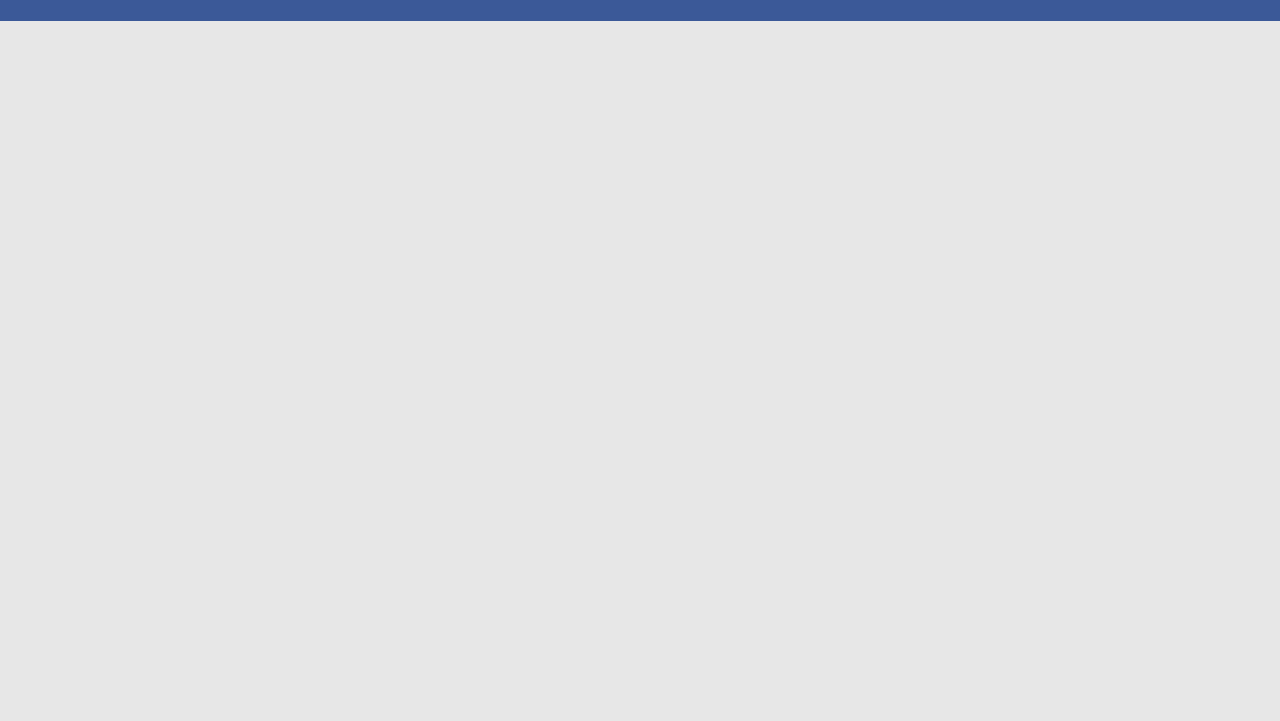
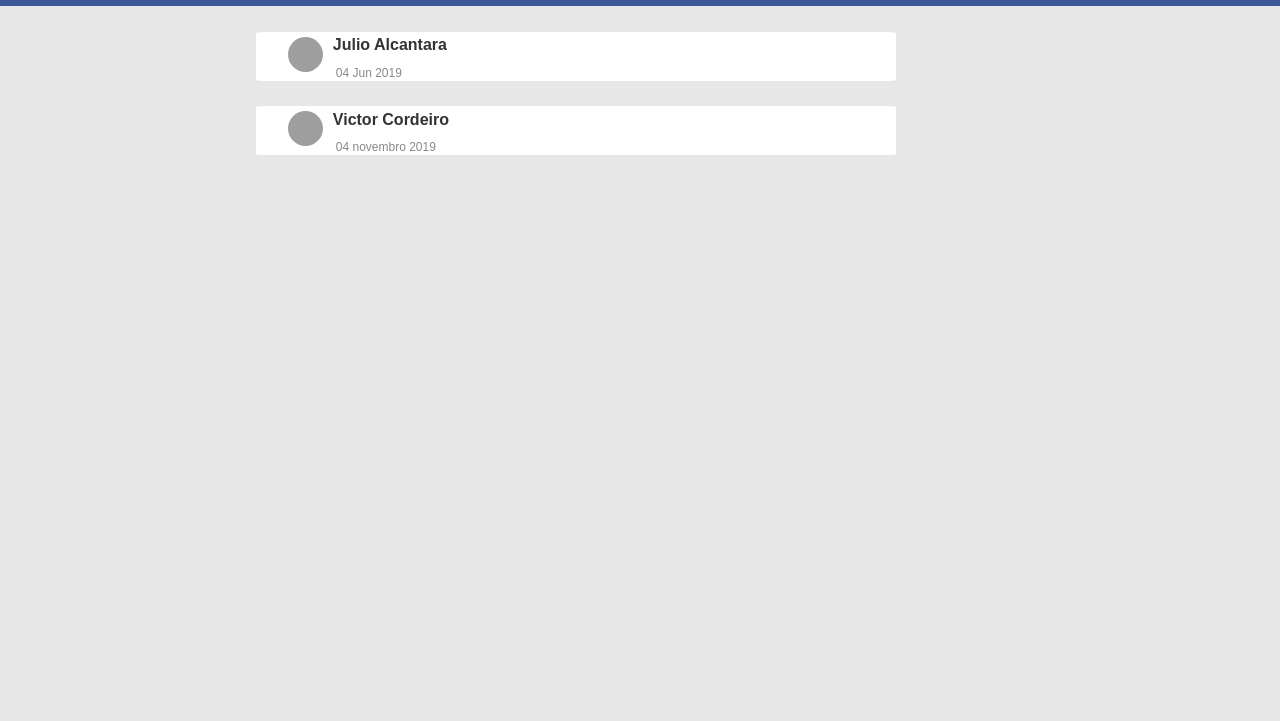
Before and after one commit to VictorHCord/bootcamp-gostack-desafio-04, a React app: page / in a window 1280 px wide. Shown: the part 79-800 px from the top of the page. Built offline with nearby package versions, Linux system fonts and the light colour scheme; grey boxes are pictures that could not be loaded.

Commit message:
Creating web page

```diff
--- a/babel.config.js
+++ b/babel.config.js
@@ -3,5 +3,8 @@ module.exports = {
     "@babel/preset-env",
     "@babel/preset-react"
   ],
+  plugins: [
+    '@babel/plugin-proposal-class-properties'
+  ]
 
 };
--- /dev/null
+++ b/components/AllPost.js
@@ -0,0 +1,18 @@
+import React from 'react';
+
+function AllPost({ post }) {
+  const {author , date , comment} = post;
+
+  return (
+    <div className="container">
+      <div className="control-content">
+      <img src={author.avatar} />
+      <span className="date">{date}</span>
+      <span className="name">{author.name}</span>
+      </div>
+    </div>
+
+  );
+}
+
+export default AllPost;
--- a/components/App.js
+++ b/components/App.js
@@ -1,11 +1,15 @@
 import React from 'react';
 import Header from './Header';
+import PostList from './PostList';
 import '../src/App.css';
 
 function App(){
   return (
     <>
   <Header />
+  <PostList />
+
+
   </>
   );
 }
--- /dev/null
+++ b/components/PostList.js
@@ -0,0 +1,59 @@
+import React , { Component } from 'react';
+import AllPost from './AllPost';
+
+class PostList extends Component {
+  state = {
+    posts: [
+      {
+        id: 1,
+        author: {
+          name: "Julio Alcantara",
+          avatar: "https://pickaface.net/gallery/avatar/20151107_070622_3057_aleatorio.png"
+        },
+        date: "04 Jun 2019",
+        content: "Pessoal, alguém sabe se a Rocketseat está contratando?",
+        comments: [
+          {
+            id: 1,
+            author: {
+              name: "Diego Fernandes",
+              avatar: "https://pickaface.net/gallery/avatar/20151107_070622_3057_aleatorio.png"
+            },
+            content: "Conteúdo do comentário"
+          }
+        ]
+      },
+      {
+        id: 2,
+        author: {
+          name: "Victor Cordeiro",
+          avatar: "https://pickaface.net/gallery/avatar/20151107_070622_3057_aleatorio.png"
+        },
+        date: "04 novembro 2019",
+        content: "Pessoal, alguém sabe se a Rocketseat está contratando?",
+        comments: [
+          {
+            id: 2,
+            author: {
+              name: "Leonardo Fernandes",
+              avatar: "https://pickaface.net/gallery/avatar/20151107_070622_3057_aleatorio.png"
+            },
+            content: "Conteúdo do comentário"
+          }
+        ]
+      },
+    ]
+  };
+
+  render() {
+    const { posts } = this.state;
+
+    return (
+      <>
+        {posts.map(post => <AllPost key={post.id} post={post} />)}
+      </>
+    );
+  }
+}
+
+export default PostList;
--- a/package.json
+++ b/package.json
@@ -9,6 +9,7 @@
   },
   "devDependencies": {
     "@babel/core": "^7.7.0",
+    "@babel/plugin-proposal-class-properties": "^7.7.0",
     "@babel/preset-env": "^7.7.1",
     "@babel/preset-react": "^7.7.0",
     "babel-loader": "^8.0.6",
--- a/src/App.css
+++ b/src/App.css
@@ -6,12 +6,12 @@ body{
   background: rgb(231, 231, 231);
   color: #fff;
   flex: 1;
-  font-family: 'Segoe UI', Tahoma, Geneva, Verdana, sans-serif;
+  font-family: Arial, Helvetica, sans-serif;
 }
 .header {
   background: #3B5998;
   width: 100%;
-  height: 100px;
+  height: 85px;
 }
 
 .facebook-icon {
@@ -25,7 +25,7 @@ body{
   position: absolute;
   top: 5%;
   font-size: 16px;
-  right: 15%;
+  right: 12%;
 }
 
 .icon-user {
@@ -33,5 +33,51 @@ body{
   height: 20px;
   width: 20px;
   top: 5%;
-  right:12%;
+  right:10%;
 }
+
+.lista-de-postagem {
+  top: 30%;
+  background: #ccc;
+}
+
+.container img {
+  width: 35px;
+  height: 35px;
+  border-radius: 50%;
+  position: relative;
+  top: 5%;
+  left: 5%;
+  padding-top: 5px;
+  padding-bottom: 5px;
+
+}
+
+.control-content {
+  position: relative;
+  top: 15%;
+  left: 20%;
+  right: 20%;
+  background: #fff;
+  height: 50%;
+  width: 50%;
+  border-radius: 2%;
+  margin-top: 2%;
+}
+
+.date {
+  color: #888;
+  left: 7%;
+
+  position: relative;
+  font-size: 12px;
+}
+
+.name {
+  color: #333;
+  position: absolute;
+  font-weight: bold;
+  font-size: 16px;
+  left: 12%;
+  top: 10%;
+}
```
Also changed, not shown: 1 other file.
